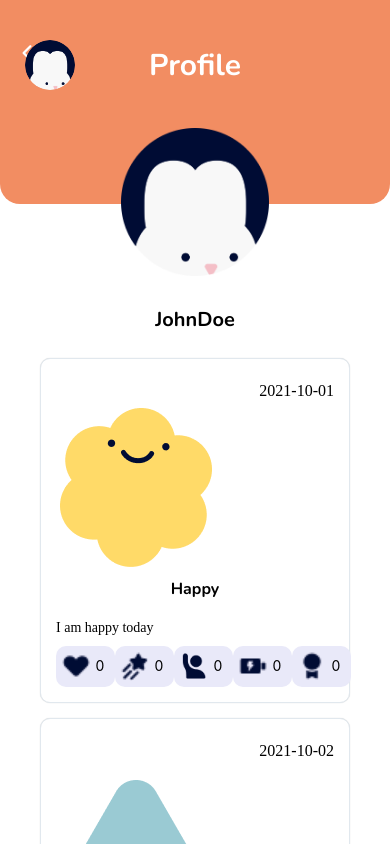
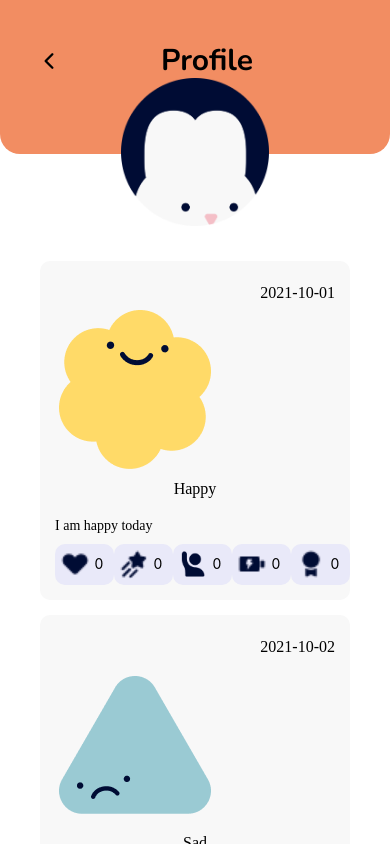
Before and after one commit to terwo/yapyap, a React Native app in the folder Echo/: screen /Profile in a window 390 px wide. Built offline with nearby package versions, Linux system fonts and the light colour scheme; a web font is replaced by a local one.

Commit message:
messed up profile rn

```diff
--- a/Echo/package.json
+++ b/Echo/package.json
@@ -25,7 +25,8 @@
     "react-native-elements": "^3.4.3",
     "react-native-safe-area-context": "4.8.2",
     "react-native-screens": "~3.29.0",
-    "react-native-vector-icons": "^10.0.3"
+    "react-native-vector-icons": "^10.0.3",
+    "@expo/vector-icons": "^14.0.0"
   },
   "devDependencies": {
     "@babel/core": "^7.20.0"
--- a/Echo/src/components/JournalCard.js
+++ b/Echo/src/components/JournalCard.js
@@ -63,7 +63,17 @@ const JournalCard = ({ entry, handleEmojiPress }) => {
 const styles = StyleSheet.create({
   cardContainer: {
     borderRadius: 10,
-    // Add other styling as needed
+    backgroundColor: "#F8F8F8",
+
+    // this is all just to remove stupid default card properties
+
+    borderWidth: 0,
+    borderColor: "transparent",
+    shadowColor: "transparent",
+    shadowOffset: { width: 0, height: 0 },
+    shadowOpacity: 0,
+    shadowRadius: 0,
+    elevation: 0,
   },
   cardHeader: {
     flexDirection: "row",
@@ -80,10 +90,9 @@ const styles = StyleSheet.create({
   },
   imageDescription: {
     fontSize: 16,
-    fontWeight: "bold",
     marginVertical: 10,
     textAlign: "center",
-    fontFamily: "NunitoBold", // Ensure the font is loaded in the main app
+    fontFamily: "Nunito", // Ensure the font is loaded in the main app
   },
   contentText: {
     marginVertical: 10,
--- a/Echo/src/screens/ProfileScreen.js
+++ b/Echo/src/screens/ProfileScreen.js
@@ -12,10 +12,10 @@ import JournalCard from "../components/JournalCard";
 import { useUser } from "../context/UserContext.js"; // Adjust this path to the correct location
 
 import profileAvatar from "../../assets/images/avatars/bunny.png"; // Use the correct avatar image for the user
+import settings from "../../assets/images/profilescreen/settings.svg";
 
 const ProfileScreen = ({ navigation }) => {
   const profile = {
-    username: "JohnDoe",
     avatar: "bunny",
   };
 
@@ -79,18 +79,15 @@ const ProfileScreen = ({ navigation }) => {
   return (
     <ScrollView style={styles.container} stickyHeaderIndices={[0]}>
       <View>
-        <View style={styles.header}>
-          <TouchableOpacity style={styles.backButton} onPress={goBack}>
-            <Ionicons name="chevron-back" size={24} color="white" />
-          </TouchableOpacity>
-          <View style={styles.profileContainer}>
-            <Image
-              resizeMode="contain"
-              source={profileAvatar}
-              style={styles.avatar}
-            />
+        <View style={styles.profileUpper}>
+          <View style={styles.header}>
+            <TouchableOpacity onPress={goBack}>
+              <Ionicons name="chevron-back" size={24} color="black" />
+            </TouchableOpacity>
             <Text style={styles.headerText}>Profile</Text>
-            <View style={styles.spacer} />
+            <TouchableOpacity>
+              <Image resizeMode="contain" source={settings} />
+            </TouchableOpacity>
           </View>
           <Image
             resizeMode="contain"
@@ -101,7 +98,6 @@ const ProfileScreen = ({ navigation }) => {
       </View>
 
       <View style={styles.contentContainer}>
-        <Text style={styles.username}>{profile.username}</Text>
         {journalEntries.map((entry, index) => (
           <JournalCard
             key={index}
@@ -120,7 +116,7 @@ const styles = StyleSheet.create({
     width: "100%",
     height: "100%",
   },
-  header: {
+  profileUpper: {
     paddingTop: 40,
     width: "100%",
     backgroundColor: "#F28D62",
@@ -130,18 +126,22 @@ const styles = StyleSheet.create({
     alignItems: "center",
     position: "relative",
   },
-  backButton: {
-    position: "absolute",
-    top: 40,
-    left: 15,
-  },
-  profileContainer: {
-    justifyContent: "space-between",
+  header: {
     alignItems: "center",
     display: "flex",
+    alignContent: "center",
     flexDirection: "row",
-    width: "100%",
+    position: "absolute",
+    alignSelf: "center",
+    gap: 100,
   },
+  // profileContainer: {
+  //   justifyContent: "space-between",
+  //   alignItems: "center",
+  //   display: "flex",
+  //   flexDirection: "row",
+  //   width: "100%",
+  // },
   avatar: {
     width: 50,
     height: 50,
@@ -149,8 +149,7 @@ const styles = StyleSheet.create({
   },
   headerText: {
     fontSize: 30,
-    fontWeight: "bold",
-    color: "#FFF",
+    color: "black",
     fontFamily: "NunitoBold",
     flex: 1,
     textAlign: "center",
@@ -172,7 +171,6 @@ const styles = StyleSheet.create({
   },
   username: {
     fontSize: 20,
-    fontWeight: "bold",
     textAlign: "center",
     fontFamily: "NunitoBold",
     marginVertical: 10,
```
Also changed, not shown: Echo/assets/images/profilescreen/settings.svg (added), 1 other file (tests, documents, lock files or other folders).
